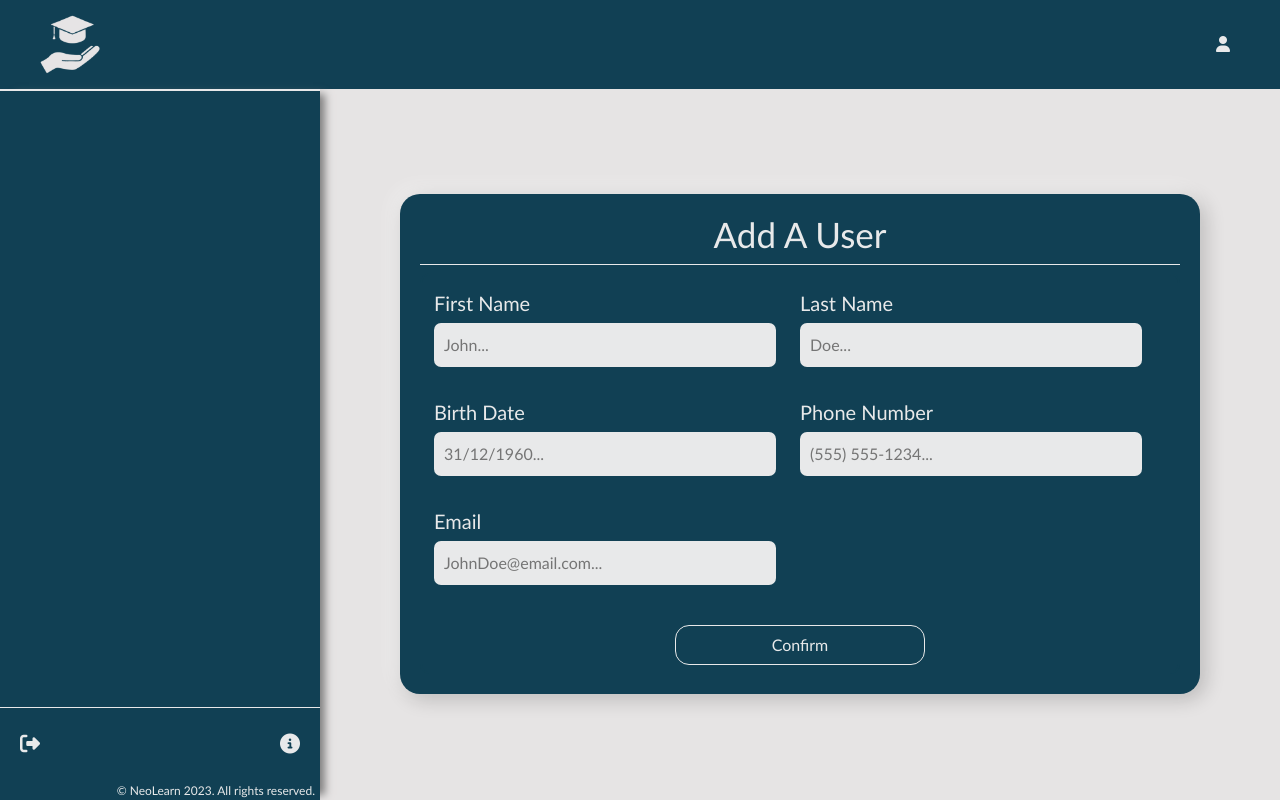
After one commit to SMisailidis/NeoLearn, a PHP site: page /NeoLearn/addUser.php in a window 1280 px wide. The commit adds this page. Run offline with PHP 8.4, Linux system fonts and the light colour scheme; some libraries are stand-ins or nearby versions.

Commit message:
added Add user page

```diff
--- a/Portfolio.php
+++ b/Portfolio.php
@@ -8,4 +8,6 @@
             </main>
         </div>
     </body>
+    <script type="module" src="assets/js/portfolio.js"></script>
+
 </html>
--- /dev/null
+++ b/addUser.php
@@ -0,0 +1,41 @@
+<?php
+$pageTitle = 'Add User';
+require 'layout.php' ?>
+                <section class="contentAddCourseContainer col-lg-10 col-12">
+                    <h1 class="headerStyle">Add A User</h1>
+                    <form class="addInput-form container-fluid" method="POST">
+
+                        <div class="row">
+                            <div class="inputGroup col-lg-6 col-12">
+                                <label for="Cname">First Name</label>
+                                <input type="text" name="Cname" required placeholder="John..." />
+                            </div>
+                            <div class="inputGroup col-lg-6 col-12">
+                                <label for="Ccode">Last Name</label>
+                                <input type="text" name="Ccode" required placeholder="Doe..." />
+                            </div>
+                        </div>
+                        <div class="row">
+                            <div class="inputGroup col-lg-6 col-12">
+                                <label for="Cdesc">Birth Date</label>
+                                <input type="text" name="Cdesc" required placeholder="31/12/1960..." />
+                            </div>
+                            <div class="inputGroup col-lg-6 col-12">
+                                <label for="Cobj">Phone Number</label>
+                                <input type="text" name="Cobj" required placeholder="(555) 555-1234..." />
+                            </div>
+                        </div>
+                        <div class="row">
+                            <div class="inputGroup col-lg-6 col-12">
+                                <label for="Cpre">Email</label>
+                                <input type="text" name="Cpre" required placeholder="JohnDoe@email.com..." />
+                            </div>
+                        </div>
+                        <button type="submit" class="addSubmit-btn darkButtonStyle d-block mx-auto"><span>Confirm</span></button>
+                    </form>
+                </section>
+            </main>
+        </div>
+        <script type="module" src="assets/js/addUser.js"></script>
+    </body>
+</html>
--- a/assets/js/addCourse.js
+++ b/assets/js/addCourse.js
@@ -4,7 +4,6 @@ import toast from "./toast.js";
 
 $(document).ready(function () {
   let courseData = {};
-
   //Function for form submit
   const onSubmitHandler = (e) => {
     const inputs = $(`:input:not(:button):not(input[type=submit])`);
--- /dev/null
+++ b/assets/js/addUser.js
@@ -0,0 +1,82 @@
+import { fetchData } from "./eventHandler.js";
+import toast from "./toast.js";
+import modal from "./modal.js";
+
+$(document).ready(function () {
+  let userData = {};
+  const queryString = window.location.search;
+  const urlParams = new URLSearchParams(queryString);
+  const type = urlParams.get("type");
+
+  //Algorithm to generate random credentials for Users f.e ics3144 and ics3144@neolearn...
+  const generateAcadCredentials = (type) => {
+    let credentials = {
+      student: "ics",
+      teacher: "dia",
+    };
+
+    let startPoint = credentials[type];
+    let number = Math.floor(Math.random() * 9000) + 1000;
+
+    const ID = startPoint + number;
+    const acad_Email = ID + "@neolearn.edu.com";
+
+    return { ID: ID, Acad_Email: acad_Email };
+  };
+
+  //Function for form submit
+  const onSubmitHandler = (e) => {
+    e.preventDefault();
+    const inputs = $(`:input:not(:button):not(input[type=submit])`);
+
+    const acadData = generateAcadCredentials(type);
+
+    userData = {
+      First_Name: inputs[0].value,
+      Last_Name: inputs[1].value,
+      ID: acadData.ID,
+      Birth_Date: inputs[2].value,
+      Phone_Number: inputs[3].value,
+      Email: inputs[4].value,
+      Acad_Email: acadData.Acad_Email,
+      Type: type,
+    };
+
+    modal.openModal();
+  };
+
+  //Function that adds the user to db
+  const addUserHandler = () => {
+    fetchData(jQuery, "assets/Back-End/addUser.php", "POST", userData)
+      .then((success) => {
+        modal.closeModal();
+        toast.showToast();
+        resetInputs();
+      })
+      .catch((error) => {
+        console.error(error);
+      });
+  };
+
+  //Reset form
+  const resetInputs = () => {
+    $(".addInput-form").trigger("reset");
+  };
+
+  //Function for close modal
+  modal.onClickCloseHandler(() => {
+    resetInputs();
+  });
+
+  //Function for agree/save modal
+  modal.onClickSaveHandler(addUserHandler);
+
+  //Adding the function to the form
+  $(".addInput-form").on("submit", onSubmitHandler);
+
+  //Setting texts to modal/toast
+  toast.setContent("User published successfully!");
+  modal.setButtonsText("No", "Yes");
+  modal.setContent("Do you want to publish the user?");
+  modal.setTitle("Add User");
+});
--- a/assets/js/login.js
+++ b/assets/js/login.js
@@ -42,12 +42,12 @@ $(document).ready(function () {
     if (credentials.table) {
       fetchData(jQuery, "assets/Back-End/login.php", "POST", credentials)
         .then((data) => {
-          if(data.length === 0) {
+          if (data.length === 0) {
             $(".form-label").addClass("loginLabelError");
             $(".fa-solid").addClass("iconError");
             $("#submit").addClass("loginSubmitError");
             $(".spanError").css("display", "inherit");
-            return
+            return;
           }
           data.type = type;
           delete data.Password; //deleting the password for security
--- a/assets/js/viewAllStudents.js
+++ b/assets/js/viewAllStudents.js
@@ -21,7 +21,7 @@ $(document).ready(function () {
   };
 
   const onAddStudent = () => {
-    console.log("HERE I WILL DO THE LOGIC FOR ON ADD STUDENT");
+    window.location.href = "addUser.php?type=student";
   };
 
   //Function to render content with pagination also
--- a/assets/js/viewAllTeachers.js
+++ b/assets/js/viewAllTeachers.js
@@ -21,7 +21,7 @@ $(document).ready(function () {
   };
 
   const onAddTeacherHandler = () => {
-    console.log("HERE I WILL DO THE LOGIC FOR ON ADD TEACHER");
+    window.location.href = "addUser.php?type=teacher";
   };
 
   //Function to render content with pagination also
--- a/assets/partials/toast.php
+++ b/assets/partials/toast.php
@@ -1,5 +1,5 @@
 <!-- Toast -->
-<div class="position-fixed bottom-0 end-0 p-3 d-none" style="z-index: 11">
+<div class="position-fixed bottom-0 end-0 p-3" style="z-index: 11">
     <div id="liveToast" class="toast hide" role="alert" aria-live="assertive" aria-atomic="true">
         <div class="toast-header" style="background-color: #e6e4e4; border-bottom: 1px solid #114054;">
             <img src="assets/images/success.png" class="rounded me-2" alt="tick" width="25px">
--- a/layout.php
+++ b/layout.php
@@ -77,7 +77,6 @@
 
     <!-- JS assets -->
     <script src="assets/js/navbarToggle.js"></script>
-    <script type="module" src="assets/js/portfolio.js"></script>
     <script src="assets/js/navbar.js"></script>
     <script type="module" src="assets/js/logout.js"></script>
     <!--------------->
--- a/viewAllStudents.php
+++ b/viewAllStudents.php
@@ -7,7 +7,7 @@
 
           </section>
             <?php require 'assets/partials/pagination.php' ?>
-            <button id="addStuds" class="btn btn-primary btn-lg addStud" style="background-color: #114054;">Add a student</button>
+            <button id="addStuds" class="btn btn-primary btn-lg addStud" style="background-color: #114054;" title="Add Student">Add a student</button>
         </section>
       </main>
     </div>
--- a/viewAllTeachers.php
+++ b/viewAllTeachers.php
@@ -4,7 +4,7 @@
           <section class="contentViewTypeContainer col-lg-10 col-12">
             </section>
             <?php require 'assets/partials/pagination.php' ?>
-            <button id="addTeachers" class="btn btn-primary btn-lg addStud" style="background-color: #114054;">Add a teacher</button>
+            <button id="addTeachers" class="btn btn-primary btn-lg addStud" style="background-color: #114054;" title="Add Teacher">Add a teacher</button>
         </section>
       </main>
     </div>
```
Also changed, not shown: assets/Back-End/addUser.php (added, +21 -0 lines).
